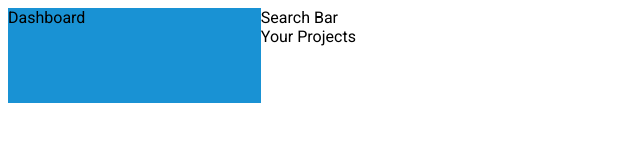
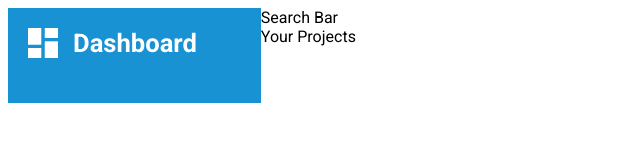
Before and after one commit to Nyanism/odin-dashboard, a plain HTML site: page index.html in a window 1280 px wide. Shown: the whole page, without its empty margins (0-640 px from the left). Drawn offline with Linux system fonts and the light colour scheme.

Commit message:
Add dashboard logo to sidebar

```diff
--- a/index.html
+++ b/index.html
@@ -20,7 +20,12 @@
       </div>
 
       <div class="sidebar">
-        <div class="dashboard">Dashboard</div>
+        <div class="dashboard">
+          <img class="dashboard-icon" src="./Assets/view-dashboard.png" alt="Dashboard Icon">
+          Dashboard
+        </div>
+        <div class="sidebar-main-list"></div>
+        <div class="sidebar-secondary-list"></div>
       </div>
 
       <div class="main-content">Your Projects</div>
--- a/styles.css
+++ b/styles.css
@@ -21,6 +21,23 @@
 
 }
 
+.dashboard {
+  display: flex;
+  align-items: center;
+  gap: 10px;
+
+  font-size: 1.6rem;
+  font-weight: 600;
+  color: white;
+
+  margin: 15px;
+}
+
+.dashboard-icon {
+  width: 40px;
+  height: auto;
+}
+
 .main-content {
   grid-row: 2 / -1;
   grid-column: 2 / -1;
```
Also changed, not shown: Assets/view-dashboard.png (added).
